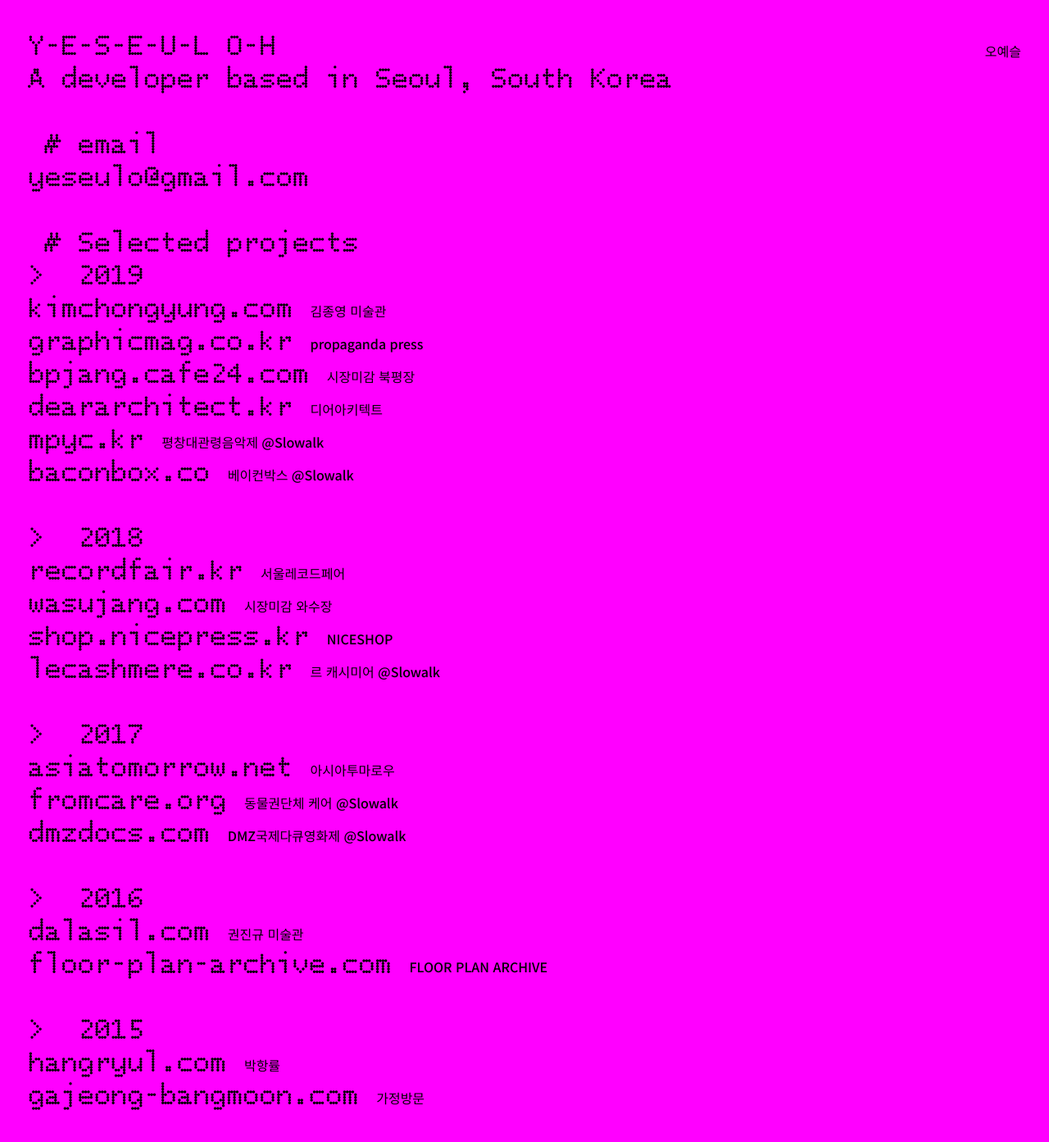
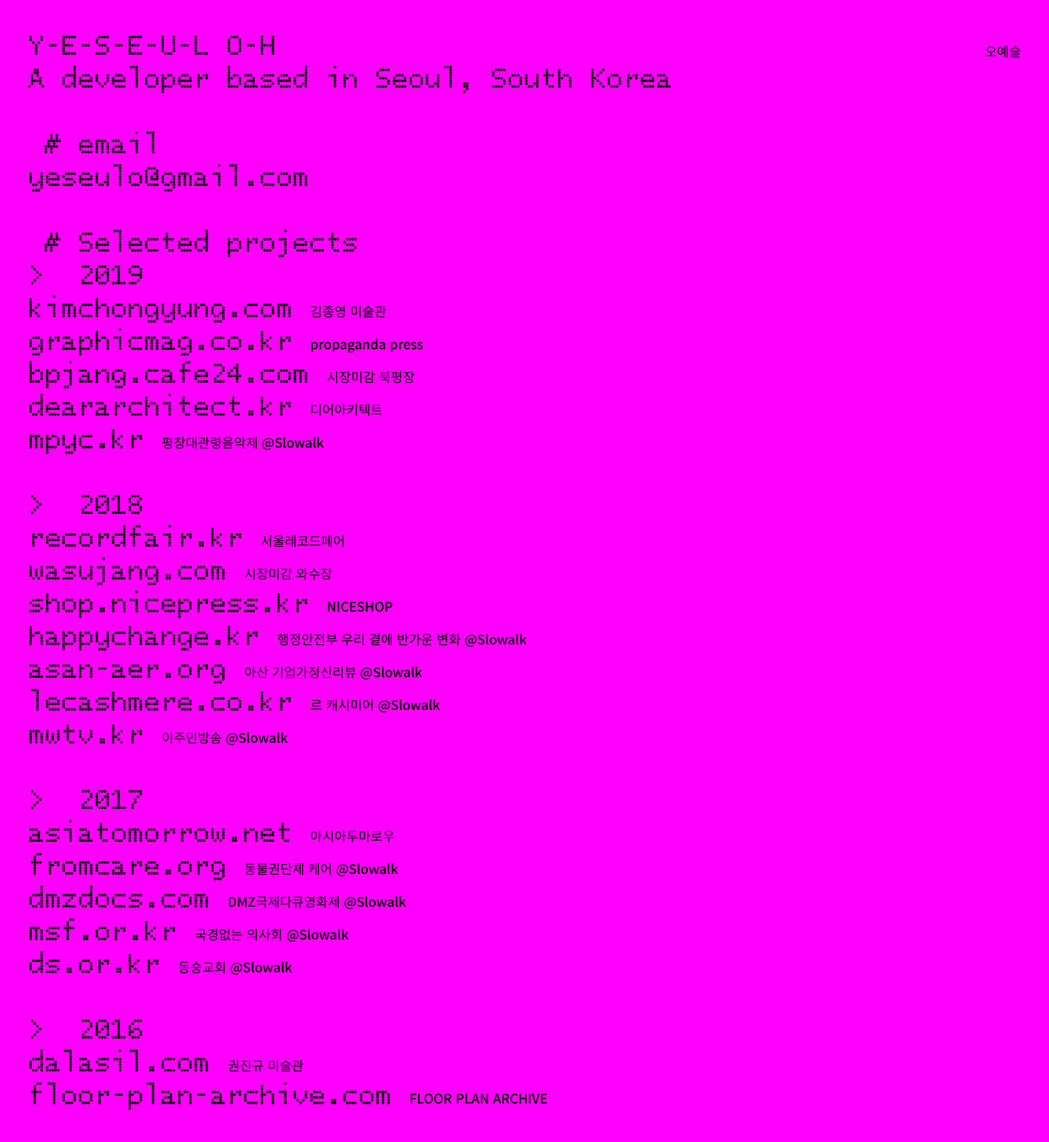
Before and after one commit to yeseulo/yeseulo.github.io, a Jekyll site: the page built from index.md, in a window 1280 px wide and 1400 px high. Shown: the top 1393 px of the window at 82% size. Built offline with Jekyll 4.4.1, drawn with Linux system fonts in a browser that asks for light colours.

Commit message:
프로젝트 업데이트

```diff
--- a/index.md
+++ b/index.md
@@ -12,18 +12,22 @@ image: assets/og-image.png
 - [bpjang.cafe24.com](http://bpjang.cafe24.com){: target="_blank"}**시장미감 북평장**
 - [deararchitect.kr](https://deararchitect.kr){:target="_blank"}**디어아키텍트**
 - [mpyc.kr](https://mpyc.kr){:target="_blank"}**평창대관령음악제 @Slowalk**
-- [baconbox.co](https://baconbox.co){: target="_blank"}**베이컨박스 @Slowalk**
 
 ### >&nbsp;&nbsp;2018
 - [recordfair.kr](http://recordfair.kr){:target="_blank"}**서울레코드페어**
 - [wasujang.com](http://wasujang.com){:target="_blank"}**시장미감 와수장**
 - [shop.nicepress.kr](https://shop.nicepress.kr){: target="_blank"}**NICESHOP**
+- [happychange.kr](https://happychange.kr){: target="_blank"}**행정안전부 우리 곁에 반가운 변화 @Slowalk**
+- [asan-aer.org](https://asan-aer.org){: target="_blank"}**아산 기업가정신리뷰 @Slowalk**
 - [lecashmere.co.kr](https://lecashmere.co.kr){: target="_blank"}**르 캐시미어 @Slowalk**
+- [mwtv.kr](https://mwtv.kr){: target="_blank"}**이주민방송 @Slowalk**
 
 ### >&nbsp;&nbsp;2017
 - [asiatomorrow.net](https://asiatomorrow.net){:target="_blank"}**아시아투마로우**
 - [fromcare.org](http://fromcare.org){: target="_blank"}**동물권단체 케어 @Slowalk**
 - [dmzdocs.com](https://dmzdocs.com){:target="_blank"}**DMZ국제다큐영화제 @Slowalk**
+- [msf.or.kr](https://msf.or.kr){: target="_blank"}**국경없는 의사회 @Slowalk**
+- [ds.or.kr](https://ds.or.kr){: target="_blank"}**동숭교회 @Slowalk**
 
 ### >&nbsp;&nbsp;2016
 - _dalasil.com_**권진규 미술관**
```
